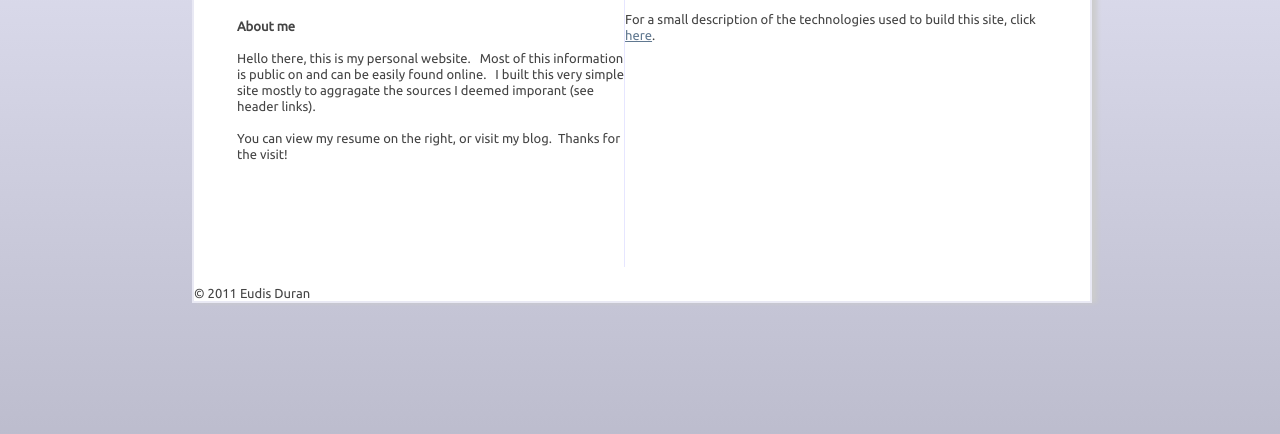
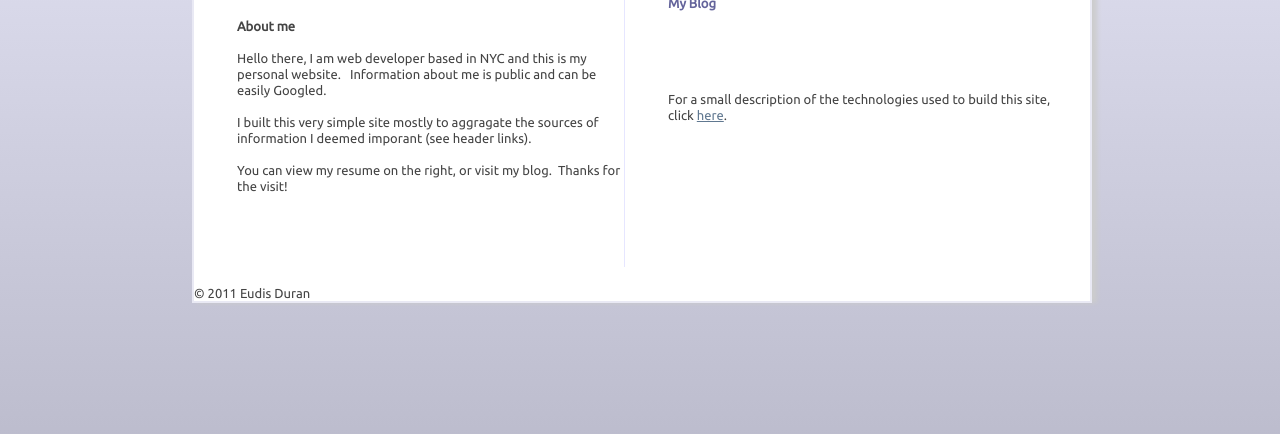
Before and after one commit to darken26/site, a PHP site: page / in a window 1280 px wide. Shown: the part 340-774 px from the top of the page. Run offline with PHP 8.4, Linux system fonts and the light colour scheme; some libraries are stand-ins or nearby versions.

Commit message:
Added some cool styles to links and such

```diff
--- a/css/style.css
+++ b/css/style.css
@@ -244,6 +244,20 @@ header {
     float: left;
 }
 
+#right_panel > a, #right_panel > p {
+    padding-left: 10%;
+}
+
+#right_panel > a, #right_panel > a:link {
+    color: rgb(100, 100, 155);
+    font-weight: bold;
+    text-decoration: none;
+}
+
+#right_panel > a:hover {
+    color: rgb(120, 120, 200);
+}
+
 #profile_pic {
     padding-left: 10%;
     margin-top: 5%;
--- a/index.html
+++ b/index.html
@@ -65,10 +65,10 @@
             <br />
             <p>
                 <strong>About me</strong> <br /><br />
-                Hello there,
-                this is my personal website. &nbsp; Most of this information is public on
-                and can be easily found online.  &nbsp; I built this very simple site mostly to aggragate
-                the sources I deemed imporant (see header links).
+                Hello there, I am web developer based in NYC and
+                this is my personal website. &nbsp; Information about me is public
+                and can be easily Googled.  <br /><br />I built this very simple site mostly to aggragate
+                the sources of information I deemed imporant (see header links).
 
                 <br />
                 <br />
@@ -78,9 +78,11 @@
         </div>
         <div id="right_panel">
             <br /><br /><br /><br /><br />
-            <a href="resume.html">My Resume</a>
             <br /><br /><br />
-            <a href="http://eudisduran.com/wp">My Blog</a>
+            <a id="resume" href="resume.html">My Resume</a>
+            <br /><br /><br />
+            <br /><br />
+            <a id="blog" href="http://eudisduran.com/wp">My Blog</a>
 
             <br /><br /><br /><br /><br /><br />
             <p>
--- a/js/plugins.js
+++ b/js/plugins.js
@@ -99,18 +99,26 @@ function Clock(el, opts) {
         var lcontent = "Add me to your network please!";
         var gcontent = "Check out my code here if you're interested";
 
+        var resumeContent = "You mean serious business?  Check here!";
+        var blogContent = "Read my random ramblings.  Be warned, here be dragons!";
+
         var toolConfig = { position: 'bottom, center'};
 
         $("#twitter").attr('title', tcontent);
         $("#fb").attr('title', fcontent);
         $("#linkedin").attr('title', lcontent);
         $("#github").attr('title', gcontent);
+        $("#resume").attr('title', resumeContent);
+        $("#blog").attr('title', blogContent);
 
         $("#twitter").tooltip(toolConfig);
         $("#fb").tooltip(toolConfig);
         $("#linkedin").tooltip(toolConfig);
         $("#github").tooltip(toolConfig);
 
+        $("#resume").tooltip({position: 'center, right'});
+        $("#blog").tooltip({position: 'center, right'});
+
    }
 
 
```
Also changed, not shown: 3 other files.
